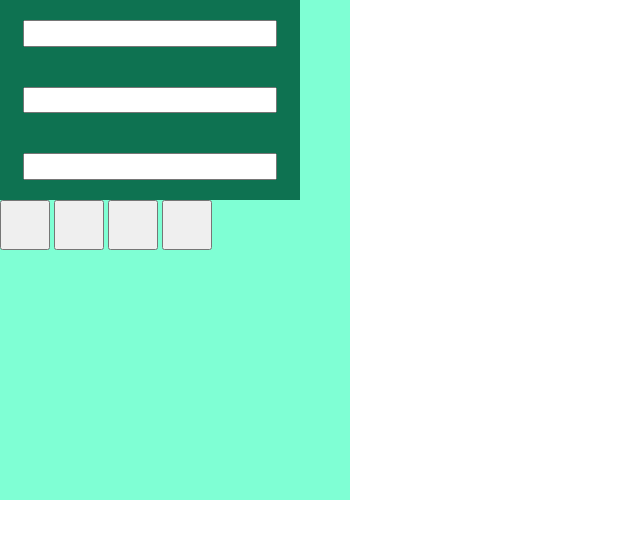
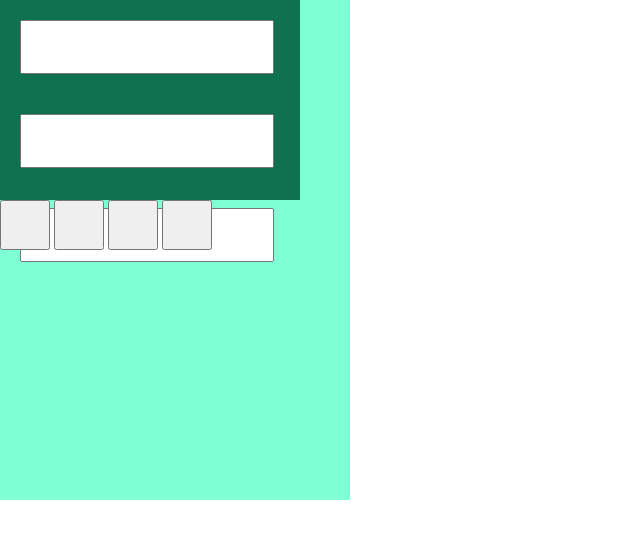
Before and after one commit to BrunoBzr/programacao-web-II, a plain HTML site: page calculadora/index.html in a window 1280 px wide. Shown: the whole page, without its empty margins (0-640 px from the left). Drawn offline with Linux system fonts and the light colour scheme.

Commit message:
Update style.css

```diff
--- a/calculadora/style.css
+++ b/calculadora/style.css
@@ -4,17 +4,12 @@
 }
 
 .case{
-    display: block;
-    align-items: center;
     background-color: aquamarine;
     height: 500px;
     width: 350px;
 }
 
 .tela{
-    align-items: center;
-    display: flex;
-    flex-direction: column;
     background-color: rgb(14, 114, 81);
     height: 200px;
     width: 300px;
```
